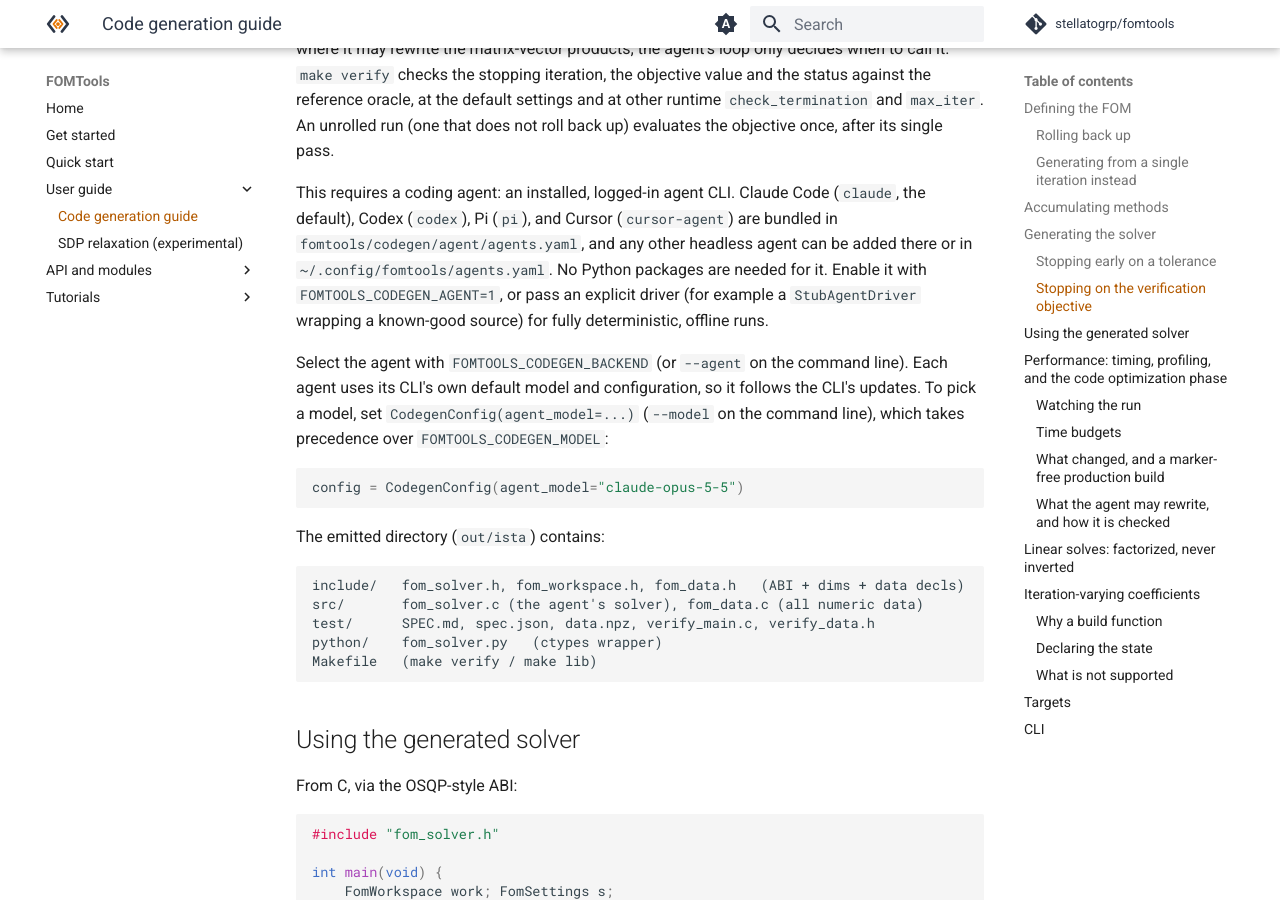
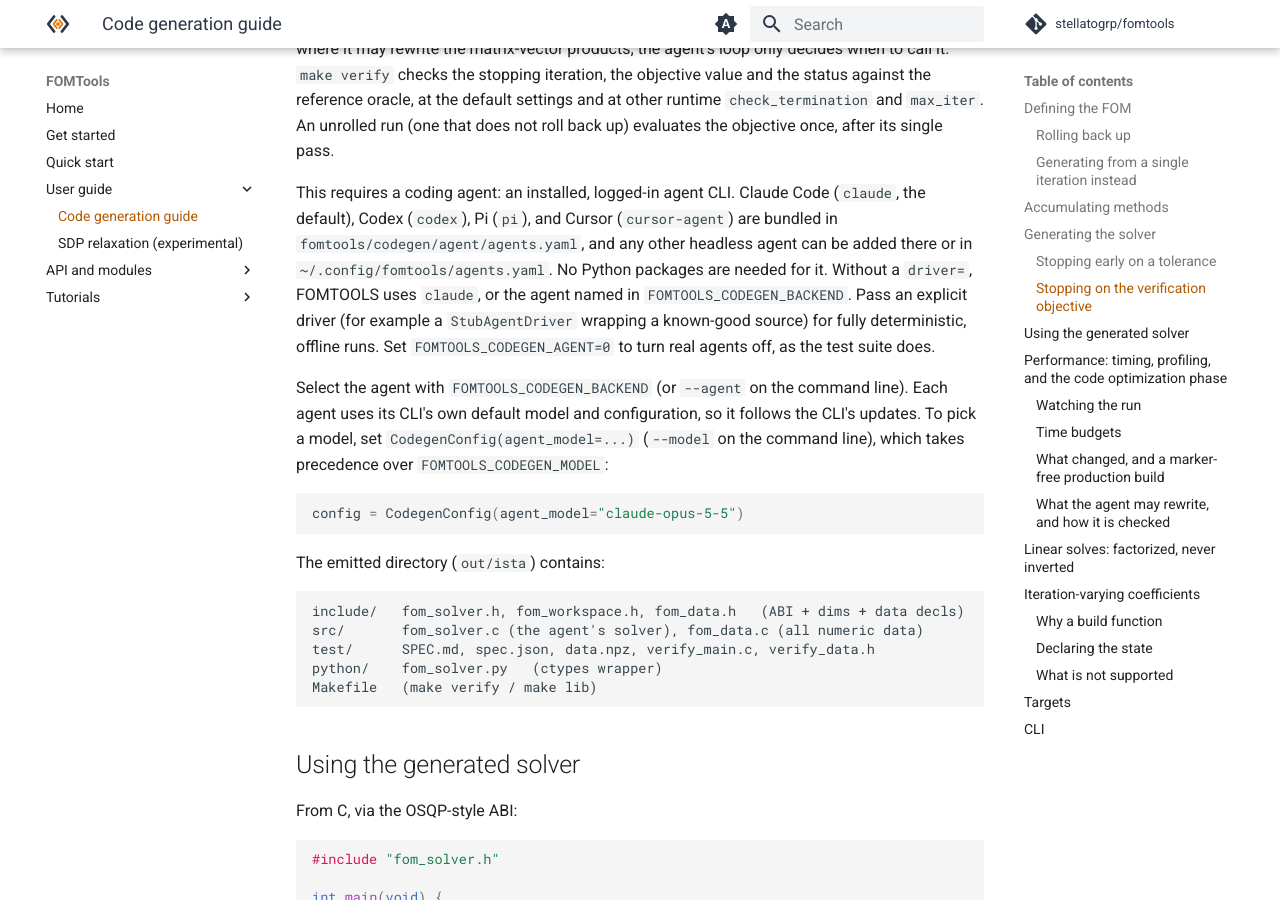
Before and after one commit to stellatogrp/fomtools, an MkDocs documentation site: the page built from docs/user_guide/codegen.md, in a window 1280 px wide and 900 px high, scrolled down 4538 px. Built offline with MkDocs 1.6.1 and Material for MkDocs 9.7.7, drawn with Linux system fonts in a browser that asks for light colours; comment, search, counter and statistics services are not loaded; some of the changed text lies outside the part shown.

Commit message:
Codegen: without driver=, use the default agent CLI (FOMTOOLS_CODEGEN_AGENT=0 opts out; tests set it)

```diff
--- a/docs/user_guide/codegen.md
+++ b/docs/user_guide/codegen.md
@@ -18,9 +18,9 @@ examples, and [the API page](../api/codegen.md) documents each symbol.
 ## Defining the FOM
 
 The Python snippets below reuse the imports and problem data in the first block.
-Calls to `codegen`, `codegen_rolled`, and `generate_code` need a coding-agent CLI
-that is installed and already logged in (`claude` by default), enabled with
-`FOMTOOLS_CODEGEN_AGENT=1`, or an explicit `driver=`. Recording the method requires no coding agent.
+Calls to `codegen`, `codegen_rolled`, and `generate_code` run a coding-agent CLI that
+is installed and already logged in (`claude` by default), unless you pass an explicit
+`driver=`. Recording the method requires no coding agent.
 
 Write the algorithm as a loop, exactly as you would to verify it, and keep the
 iterate sequence. An
@@ -232,9 +232,10 @@ This requires a coding agent: an installed, logged-in agent CLI. Claude Code
 (`claude`, the default), Codex (`codex`), Pi (`pi`), and Cursor (`cursor-agent`)
 are bundled in `fomtools/codegen/agent/agents.yaml`, and any other headless agent
 can be added there or in `~/.config/fomtools/agents.yaml`. No Python packages are
-needed for it. Enable it with `FOMTOOLS_CODEGEN_AGENT=1`, or pass an explicit
-driver (for example a `StubAgentDriver` wrapping a known-good source) for fully
-deterministic, offline runs.
+needed for it. Without a `driver=`, FOMTOOLS uses `claude`, or the agent named in
+`FOMTOOLS_CODEGEN_BACKEND`. Pass an explicit driver (for example a `StubAgentDriver`
+wrapping a known-good source) for fully deterministic, offline runs. Set
+`FOMTOOLS_CODEGEN_AGENT=0` to turn real agents off, as the test suite does.
 
 Select the agent with `FOMTOOLS_CODEGEN_BACKEND` (or `--agent` on the command
 line). Each agent uses its CLI's own default model and configuration, so it
```
Also changed, not shown: AGENTS.md (+2 -0 lines), docs/tutorials/cvxpygen.md (+2 -3 lines), docs/user_guide/index.md (+2 -2 lines), 4 other files.
